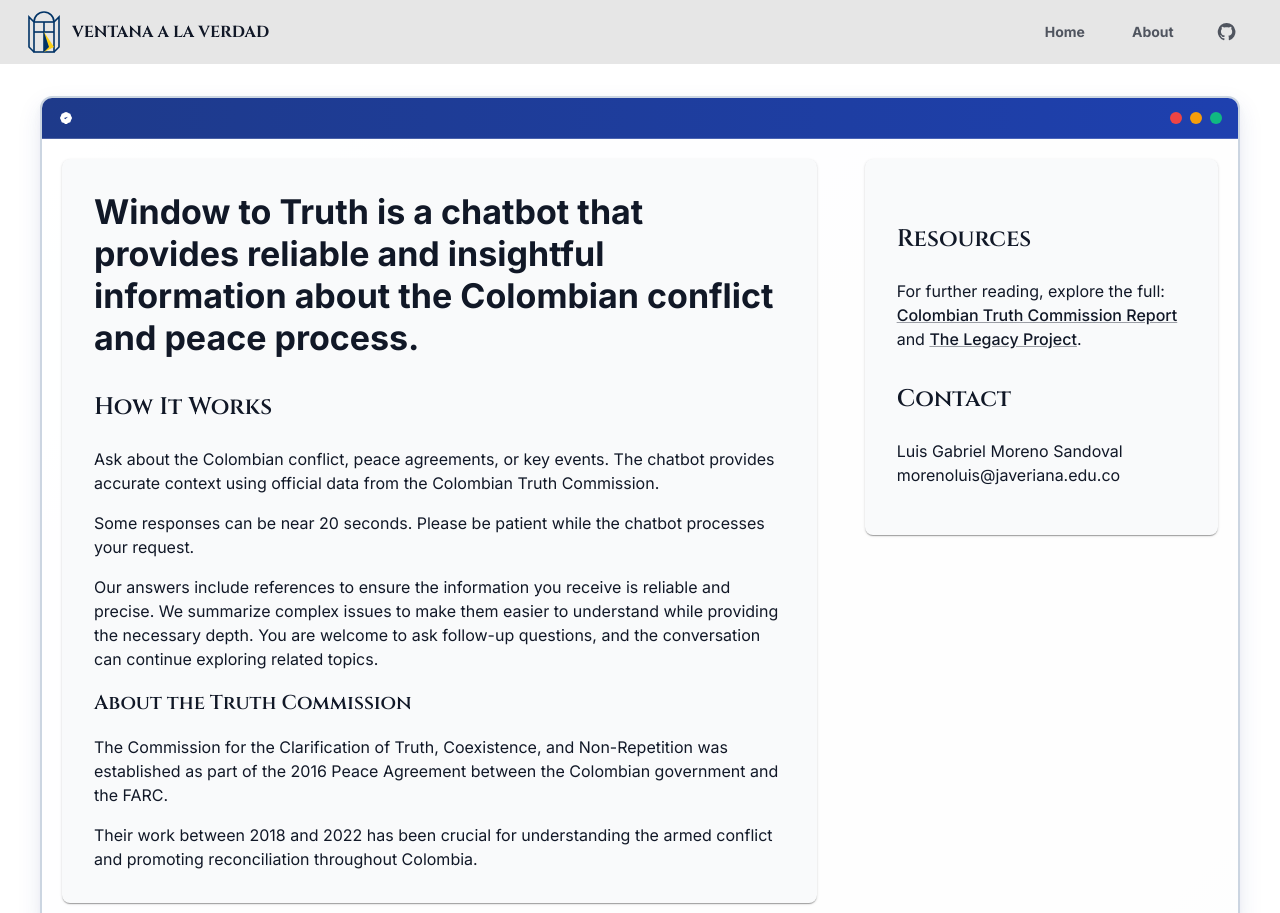
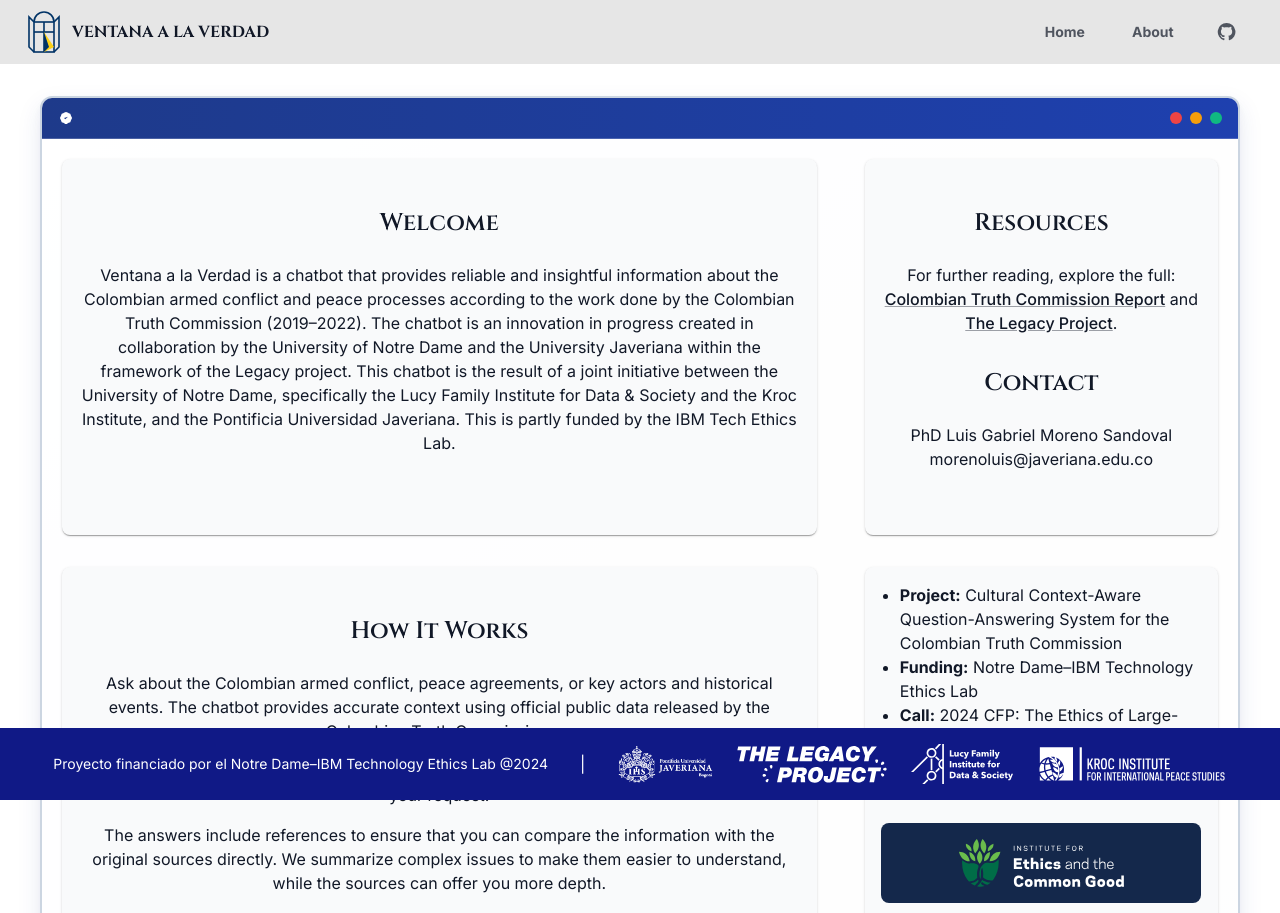
Before and after one commit to puj-nlp/cev-rag, a React (Create React App) app in the folder rag-ui/: page /about in a window 1280 px wide. Shown: the top 913 px of the page. Built offline with nearby package versions, Linux system fonts and the light colour scheme; no server answers.

Commit message:
fix: styles about

```diff
--- a/rag-ui/public/index.html
+++ b/rag-ui/public/index.html
@@ -2,7 +2,7 @@
 <html lang="en">
   <head>
     <meta charset="utf-8" />
-    <link rel="icon" href="%PUBLIC_URL%/favicon.svg" type="image/svg+xml" />
+    <link rel="icon" href="%PUBLIC_URL%/favicon-ventana.svg" type="image/svg+xml" />
     <meta name="viewport" content="width=device-width, initial-scale=1" />
     <meta name="theme-color" content="#000000" />
     <meta
--- a/rag-ui/src/App.js
+++ b/rag-ui/src/App.js
@@ -9,9 +9,9 @@
 
 function App() {
   return (
-    <Box sx={{ display: 'flex', flexDirection: 'column', minHeight: '100vh' }}>
+    <Box sx={{ minHeight: '100vh', position: 'relative' }}>
       <Header />
-      <Box component="main" sx={{ flexGrow: 1 }}>
+      <Box component="main" sx={{ pt: '64px', pb: '56px' }}>
         <Routes>
           <Route path="/" element={<UnifiedChatInterface />} />
           <Route path="/chats/:chatId" element={<UnifiedChatInterface />} />
--- a/rag-ui/src/components/Footer.js
+++ b/rag-ui/src/components/Footer.js
@@ -6,13 +6,14 @@
     <Box
       component="footer"
       sx={{
-        backgroundColor: '#101986', // Color azul oscuro exacto de la imagen
+        backgroundColor: '#101986',
         color: '#FFFFFF',
         py: 2,
-        mt: 'auto',
         width: '100%',
-        position: 'relative',
-        bottom: 0
+        position: 'fixed',
+        left: 0,
+        bottom: 0,
+        zIndex: 1200
       }}
     >
       <Container maxWidth={false} sx={{ px: 2 }}>
@@ -114,7 +115,7 @@
                 </Link>
 
                 <Link
-                  href="https://ethics.nd.edu/labs-and-centers/notre-dame-ibm-technology-ethics-lab/"
+                  href="https://kroc.nd.edu/"
                   target="_blank"
                   rel="noopener noreferrer"
                   sx={{
@@ -124,7 +125,7 @@
                   }}
                 >
                   <img
-                    src="/logo_ethics.svg"
+                    src="/logo_kroc.svg"
                     alt="Notre Dame IBM Technology Ethics Lab"
                     style={{
                       height: '40px',
--- a/rag-ui/src/components/Header.js
+++ b/rag-ui/src/components/Header.js
@@ -24,7 +24,7 @@
   const location = useLocation();
 
   return (
-    <AppBar position="static" elevation={0} sx={{ backgroundColor: '#e6e6e6' }}>
+    <AppBar position="fixed" elevation={0} sx={{ backgroundColor: '#e6e6e6', zIndex: 1300 }}>
       <Container maxWidth="xl">
         <Toolbar disableGutters sx={{ justifyContent: 'space-between' }}>
           {/* Logo and title */}
--- a/rag-ui/src/components/WelcomeScreen.js
+++ b/rag-ui/src/components/WelcomeScreen.js
@@ -87,7 +87,7 @@
     <WelcomeRoot>
       <LogoVentana />
       <WelcomeTitle variant="h1">
-        Welcome to Window to Truth!
+        Welcome to Ventana a la Verdad!
       </WelcomeTitle>
       <WelcomeDescription variant="body1">
         Explore testimonies from Colombia's Truth Commission. Ask questions and get answers based on the compiled information.
--- a/rag-ui/src/pages/About.js
+++ b/rag-ui/src/pages/About.js
@@ -6,51 +6,47 @@
   return (
     <Container maxWidth="xl" sx={{ py: 2 }}>
       <WindowContainer>
-        <Grid container spacing={6}>
-        <Grid item xs={12} md={8}>
-          <Paper sx={{ p: 4, borderRadius: 2 }}>
-            <Typography variant="h4" paragraph>
-              Window to Truth is a chatbot that provides reliable and insightful information about the Colombian conflict and peace process.
+        <Grid container spacing={6} justifyContent="center" alignItems="stretch">
+        <Grid item xs={12} md={8} sx={{ display: 'flex', flexDirection: 'column', height: '100%' }}>
+          <Box sx={{ display: 'flex', flexDirection: 'column', height: '100%' }}>
+            <Paper sx={{ p: 2, borderRadius: 2, mb: 4, textAlign: 'center', flex: 1, minHeight: 210 }}>
+              <Typography variant="h5" sx={{ fontWeight: 600, mb: 3, mt: 4, textAlign: 'center' }}>
+                Welcome
               </Typography>
-
-            <Typography variant="h5" sx={{ fontWeight: 600, mb: 3, mt: 4 }}>
+              <Typography variant="body1" paragraph sx={{ textAlign: 'center' }}>
+                Ventana a la Verdad is a chatbot that provides reliable and insightful information about the Colombian armed conflict and peace processes according to the work done by the Colombian Truth Commission (2019–2022).
+                The chatbot is an innovation in progress created in collaboration by the University of Notre Dame and the University Javeriana within the framework of the Legacy project.
+                This chatbot is the result of a joint initiative between the University of Notre Dame, specifically the Lucy Family Institute for Data & Society and the Kroc Institute, and the Pontificia Universidad Javeriana. This is partly funded by the IBM Tech Ethics Lab.
+              </Typography>
+            </Paper>
+            <Paper sx={{ p: 2, borderRadius: 2, mb: 0, textAlign: 'center', flex: 1, minHeight: 210 }}>
+              <Typography variant="h5" sx={{ fontWeight: 600, mb: 3, mt: 4, textAlign: 'center' }}>
                 How It Works
               </Typography>
-
-            <Typography variant="body1" paragraph>
-              Ask about the Colombian conflict, peace agreements, or key events. The chatbot provides accurate context using official data from the Colombian Truth Commission.
+              <Typography variant="body1" paragraph sx={{ textAlign: 'center' }}>
+                Ask about the Colombian armed conflict, peace agreements, or key actors and historical events. The chatbot provides accurate context using official public data released by the Colombian Truth Commission.
               </Typography>
-
-            <Typography variant="body1" paragraph>
-              Some responses can be near 20 seconds. Please be patient while the chatbot processes your request.
+              <Typography variant="body1" paragraph sx={{ textAlign: 'center' }}>
+                Some responses can take up to 20 seconds, so please be patient while the chatbot processes your request.
               </Typography>
-
-            <Typography variant="body1" paragraph>
-              Our answers include references to ensure the information you receive is reliable and precise. We summarize complex issues to make them easier to understand while providing the necessary depth. You are welcome to ask follow-up questions, and the conversation can continue exploring related topics.
+              <Typography variant="body1" paragraph sx={{ textAlign: 'center' }}>
+                The answers include references to ensure that you can compare the information with the original sources directly. We summarize complex issues to make them easier to understand, while the sources can offer you more depth.
               </Typography>
-
-            <Typography variant="h6" sx={{ fontWeight: 600, mb: 2 }}>
-              About the Truth Commission
+              <Typography variant="body1" paragraph sx={{ textAlign: 'center' }}>
+                You are welcome to ask for shorter or longer answers, request clarifications, or ask for bullet points or numerical lists.
               </Typography>
-
-            <Typography variant="body1" paragraph>
-              The Commission for the Clarification of Truth, Coexistence, and Non-Repetition was established as part of the 2016 Peace Agreement between the Colombian government and the FARC.
-            </Typography>
-
-            <Typography variant="body1">
-              Their work between 2018 and 2022 has been crucial for understanding the armed conflict and promoting reconciliation throughout Colombia.
-            </Typography>
-
             </Paper>
+          </Box>
         </Grid>
 
-        <Grid item xs={12} md={4}>
-          <Paper sx={{ p: 4, borderRadius: 2, mb: 4 }}>
-            <Typography variant="h5" sx={{ fontWeight: 600, mb: 3, mt: 4 }}>
+        <Grid item xs={12} md={4} sx={{ display: 'flex', flexDirection: 'column', height: '100%' }}>
+          <Box sx={{ display: 'flex', flexDirection: 'column', height: '100%' }}>
+            <Paper sx={{ p: 2, borderRadius: 2, mb: 4, textAlign: 'center', flex: 1, minHeight: 210 }}>
+            <Typography variant="h5" sx={{ fontWeight: 600, mb: 3, mt: 4, textAlign: 'center' }}>
               Resources
             </Typography>
 
-            <Typography variant="body1" paragraph>
+            <Typography variant="body1" paragraph sx={{ textAlign: 'center' }}>
               For further reading, explore the full: {' '}
               <Link
                 href="https://comisiondelaverdad.co/en"
@@ -70,17 +66,61 @@
                 The Legacy Project
               </Link>.
             </Typography>
-            <Typography variant="h5" sx={{ fontWeight: 600, mb: 3, mt: 4 }}>
+            <Typography variant="h5" sx={{ fontWeight: 600, mb: 3, mt: 4, textAlign: 'center' }}>
               Contact
             </Typography>
 
-            <Typography variant="body1" paragraph>
-              Luis Gabriel Moreno Sandoval
+            <Typography variant="body1" paragraph sx={{ textAlign: 'center' }}>
+              PhD Luis Gabriel Moreno Sandoval
               morenoluis@javeriana.edu.co
             </Typography>
           </Paper>
+            <Paper sx={{ p: 2, borderRadius: 2, mb: 0, textAlign: 'left', flex: 1, minHeight: 210 }}>
 
+            <Typography variant="body1" paragraph sx={{ textAlign: 'left', mb: 2 }}>
+              <ul style={{ paddingLeft: '1.2em', margin: 0 }}>
+                <li><strong>Project:</strong> Cultural Context-Aware Question-Answering System for the Colombian Truth Commission</li>
+                <li><strong>Funding:</strong> Notre Dame–IBM Technology Ethics Lab</li>
+                <li><strong>Call:</strong> 2024 CFP: The Ethics of Large-Scale Models</li>
+                <li><strong>Amount awarded:</strong> USD $60,000</li>
+                <li><strong>Period:</strong> Until July 2025</li>
+              </ul>
+              <Box sx={{ display: 'flex', justifyContent: 'center', mt: 3 }}>
+                <Box sx={{ display: 'inline-block', width: '100%', maxWidth: '320px', mx: 'auto' }}>
+                  <Link
+                    href="https://ethics.nd.edu/labs-and-centers/notre-dame-ibm-technology-ethics-lab/"
+                    target="_blank"
+                    rel="noopener noreferrer"
+                    sx={{
+                      display: 'flex',
+                      alignItems: 'center',
+                      justifyContent: 'center',
+                      backgroundColor: '#14284B',
+                      borderRadius: 2,
+                      p: 2,
+                      minHeight: '70px',
+                      width: '100%',
+                      '&:hover': { opacity: 0.8 }
+                    }}
+                  >
+                    <img
+                      src="/logo_ethics.svg"
+                      alt="Notre Dame IBM Technology Ethics Lab"
+                      style={{
+                        height: '48px',
+                        maxWidth: '100%',
+                        width: 'auto',
+                        margin: '0 auto',
+                        display: 'block'
+                      }}
+                    />
+                  </Link>
+                </Box>
+              </Box>
+            </Typography>
+          </Paper>
 
+            </Box>
         </Grid>
       </Grid>
       </WindowContainer>
```
Also changed, not shown: rag-ui/public/favicon-ventana.svg (added), rag-ui/public/logo_kroc.svg (added). Lines whose indentation alone changed are shown as unchanged.
